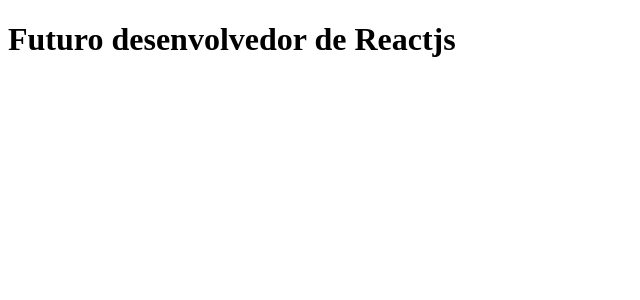
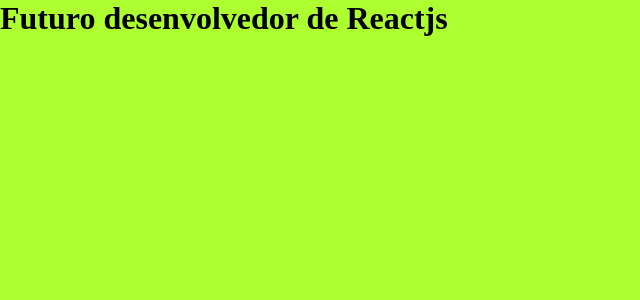
Before and after one commit to Allex-Lima/Estudo-React, a React (Create React App) app: page / in a window 1280 px wide. Shown: the top 300 px of the page, without its empty margins (0-640 px from the left). Built offline with nearby package versions, Linux system fonts and the light colour scheme.

Commit message:
importando arquivo css

```diff
--- a/package.json
+++ b/package.json
@@ -4,7 +4,6 @@
   "main": "index.js",
   "license": "MIT",
   "private": true,
-
   "scripts": {
     "dev": "webpack serve",
     "build": "cross-env NODE_ENV=production webpack"
@@ -21,7 +20,6 @@
     "react-scripts": "4.0.3",
     "web-vitals": "^1.0.1"
   },
-
   "eslintConfig": {
     "extends": [
       "react-app",
@@ -46,7 +44,9 @@
     "@babel/preset-env": "^7.16.0",
     "babel-loader": "^8.2.3",
     "cross-env": "^7.0.3",
+    "css-loader": "^6.5.1",
     "html-webpack-plugin": "^5.5.0",
+    "style-loader": "^3.3.1",
     "webpack": "^5.62.1",
     "webpack-cli": "^4.9.1",
     "webpack-dev-server": "^4.4.0"
--- a/src/App.jsx
+++ b/src/App.jsx
@@ -1,3 +1,5 @@
+import './styles/global.css'
+
 export function App() {
     return <h1>Futuro desenvolvedor de Reactjs</h1>
 }
--- /dev/null
+++ b/src/styles/global.css
@@ -0,0 +1,10 @@
+* {
+    margin: 0;
+    padding: 0;
+    box-sizing: border-box;
+}
+
+body {
+    font: Arial, Helvetica, sans-serif;
+    background-color: greenyellow;
+}
--- a/webpack.config.js
+++ b/webpack.config.js
@@ -38,6 +38,11 @@
                 test: /\.jsx$/,
                 exclude: /node_modules/,
                 use: 'babel-loader',
+            },
+            {
+                test: /\.css$/,
+                exclude: /node_modules/,
+                use: ['style-loader', 'css-loader'],
             }
         ],
     }
```
Also changed, not shown: 1 other file (tests, documents, lock files or other folders).
